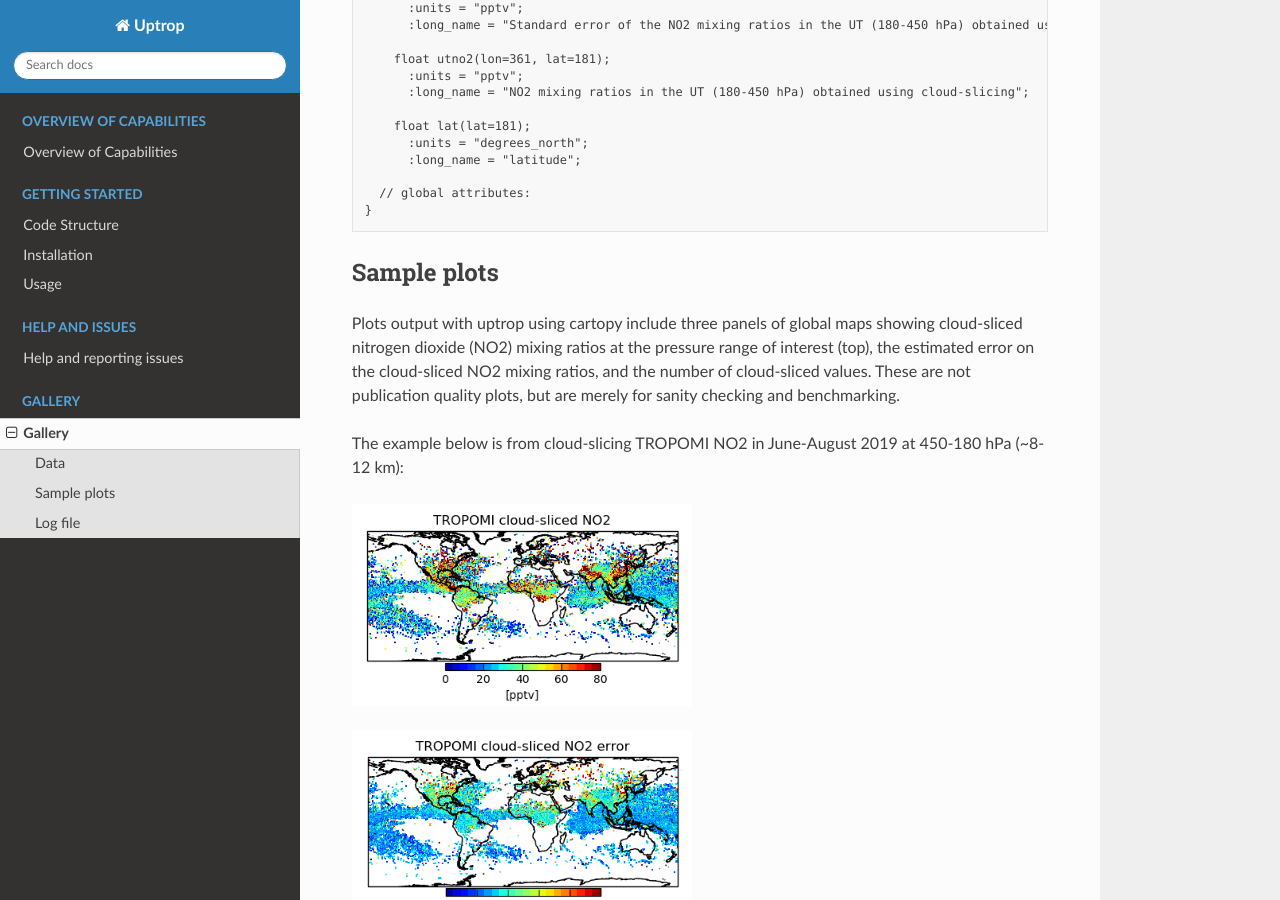
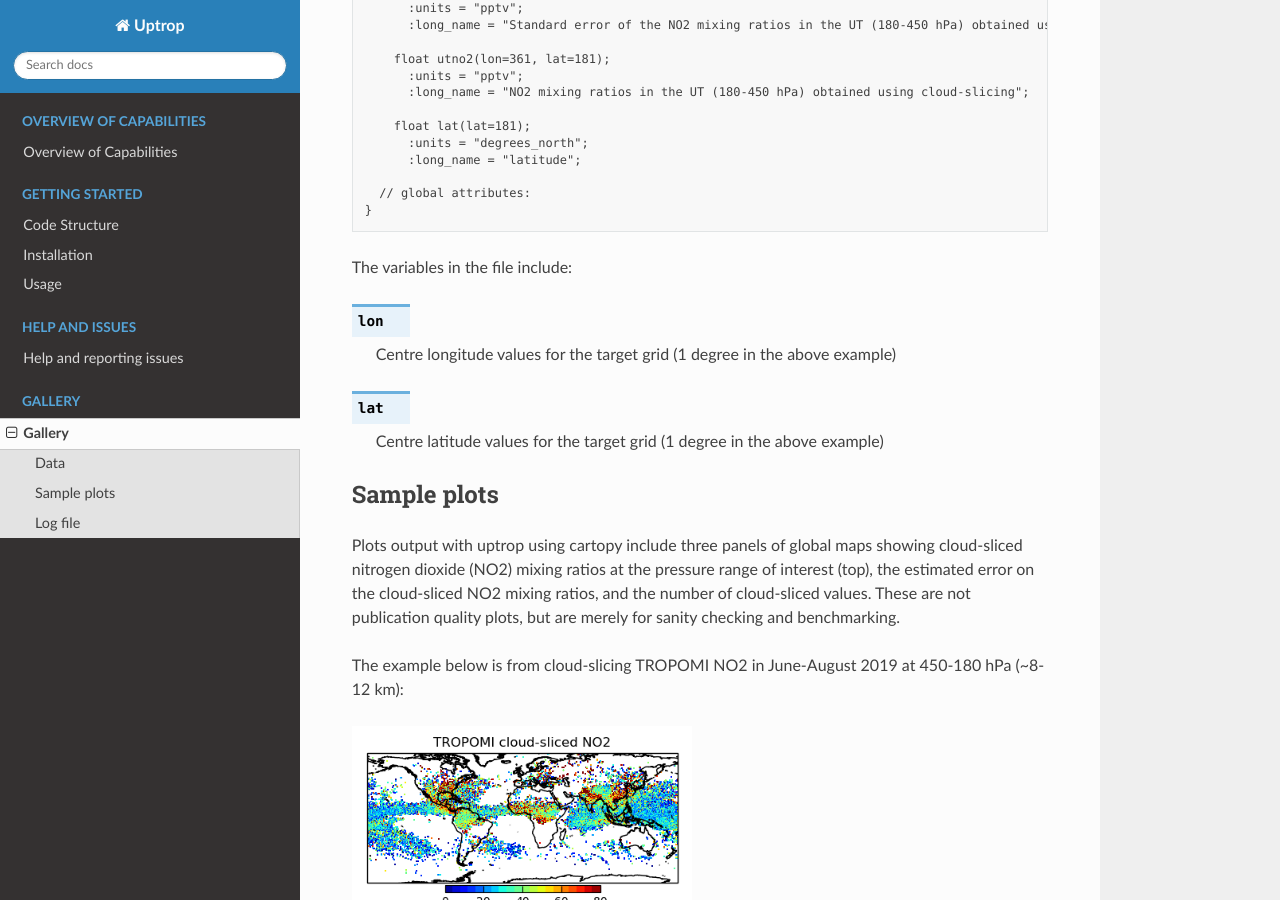
Before and after one commit to eamarais/erc-uptrop, a Sphinx documentation site: the page built from docs/source/Gallery.rst, in a window 1280 px wide and 900 px high, scrolled down 670 px. Built offline with Sphinx 7.4.7 and the Read the Docs theme 2.0.0, drawn with Linux system fonts in a browser that asks for light colours.

Commit message:
Update Gallery.rst

```diff
--- a/docs/source/Gallery.rst
+++ b/docs/source/Gallery.rst
@@ -44,6 +44,16 @@ The NetCDF file generated at the end of a successful cloud-slicing simulation ha
 
     // global attributes:
   }
+
+The variables in the file include:
+
+.. option:: lon
+
+   Centre longitude values for the target grid (1 degree in the above example)
+
+.. option:: lat
+
+   Centre latitude values for the target grid (1 degree in the above example)
 
 =============================
 Sample plots
```
